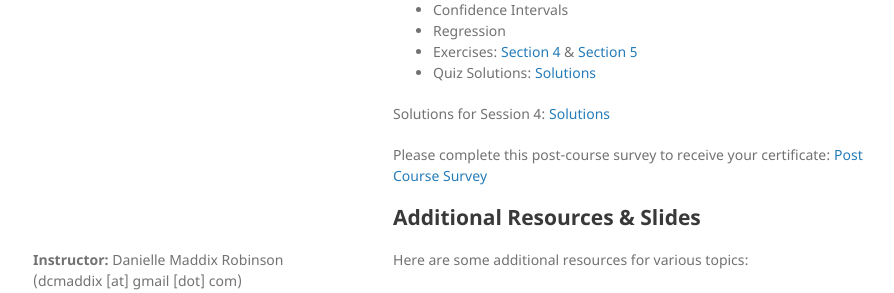
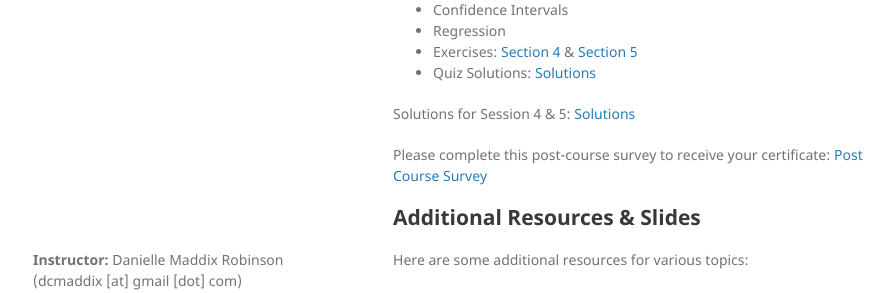
Before and after one commit to eluvishis/Stanford-ICME-Summer-2023-Stats, a Jekyll site: the page built from index.md, in a window 1280 px wide and 900 px high, scrolled down 1925 px. Shown: the part 477-770 px from the top of the window, without its empty margins (177-1071 px from the left). Built offline with Jekyll 4.4.1, drawn with Linux system fonts in a browser that asks for light colours; our own code applies the rules of GitHub Pages for plain Markdown files.

Commit message:
fixed solns 45

```diff
--- a/index.md
+++ b/index.md
@@ -60,7 +60,7 @@ Solutions for Session 3: [Solutions](/assets/pdf/section3solns.pdf)
   - Exercises: [Section 4](/assets/pdf/section4.pdf) & [Section 5](/assets/pdf/section5.pdf)
   - Quiz Solutions: [Solutions](/assets/pdf/sec45quiz.pdf)
 
-Solutions for Session 4: [Solutions](/assets/pdf/section3solns.pdf)
+Solutions for Session 4 & 5: [Solutions](/assets/pdf/section45solns.pdf)
 
 Please complete this post-course survey to receive your certificate: [Post Course Survey](https://stanforduniversity.qualtrics.com/jfe/form/SV_7OqhZXizr0qQO9g)
 
```
